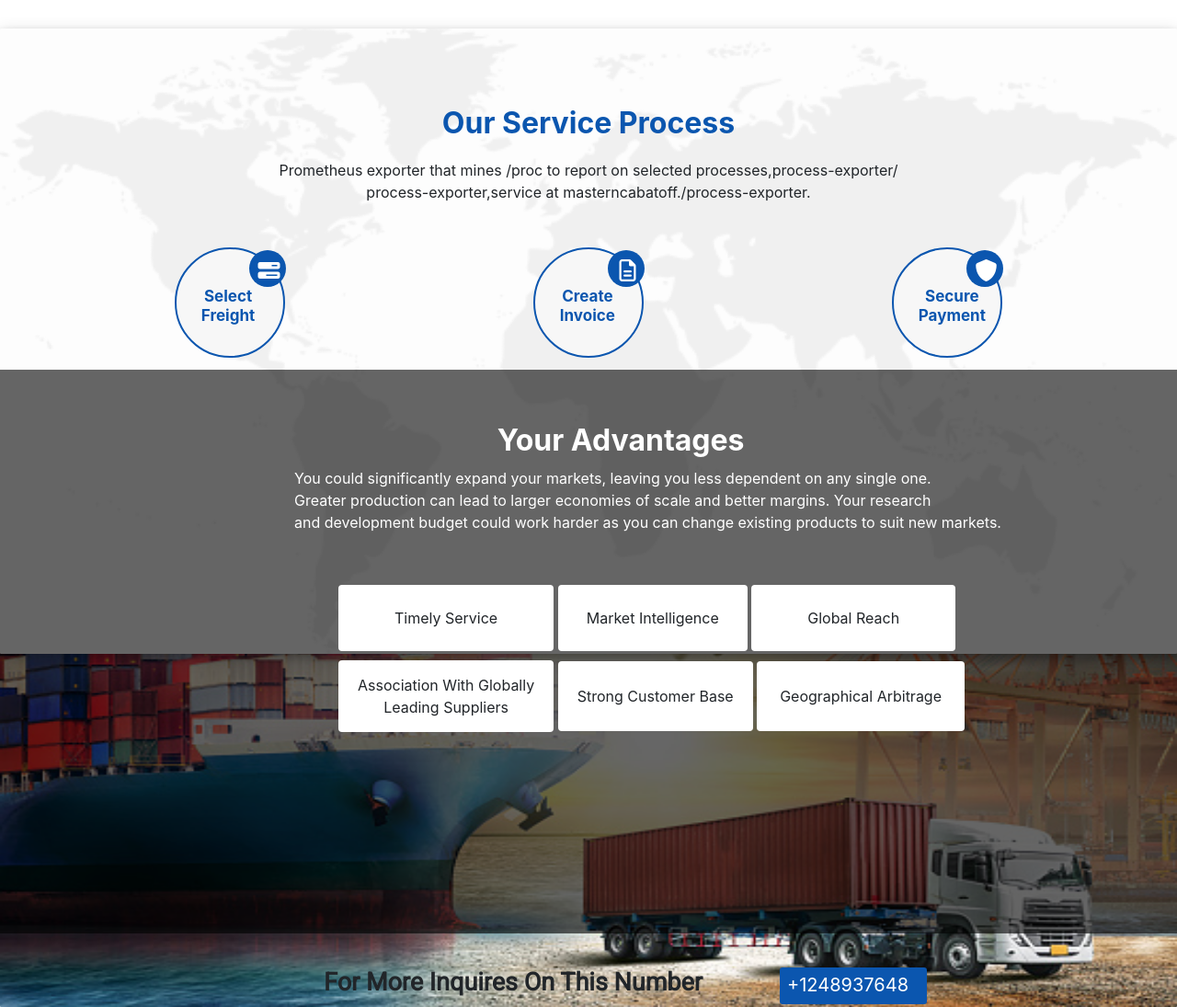
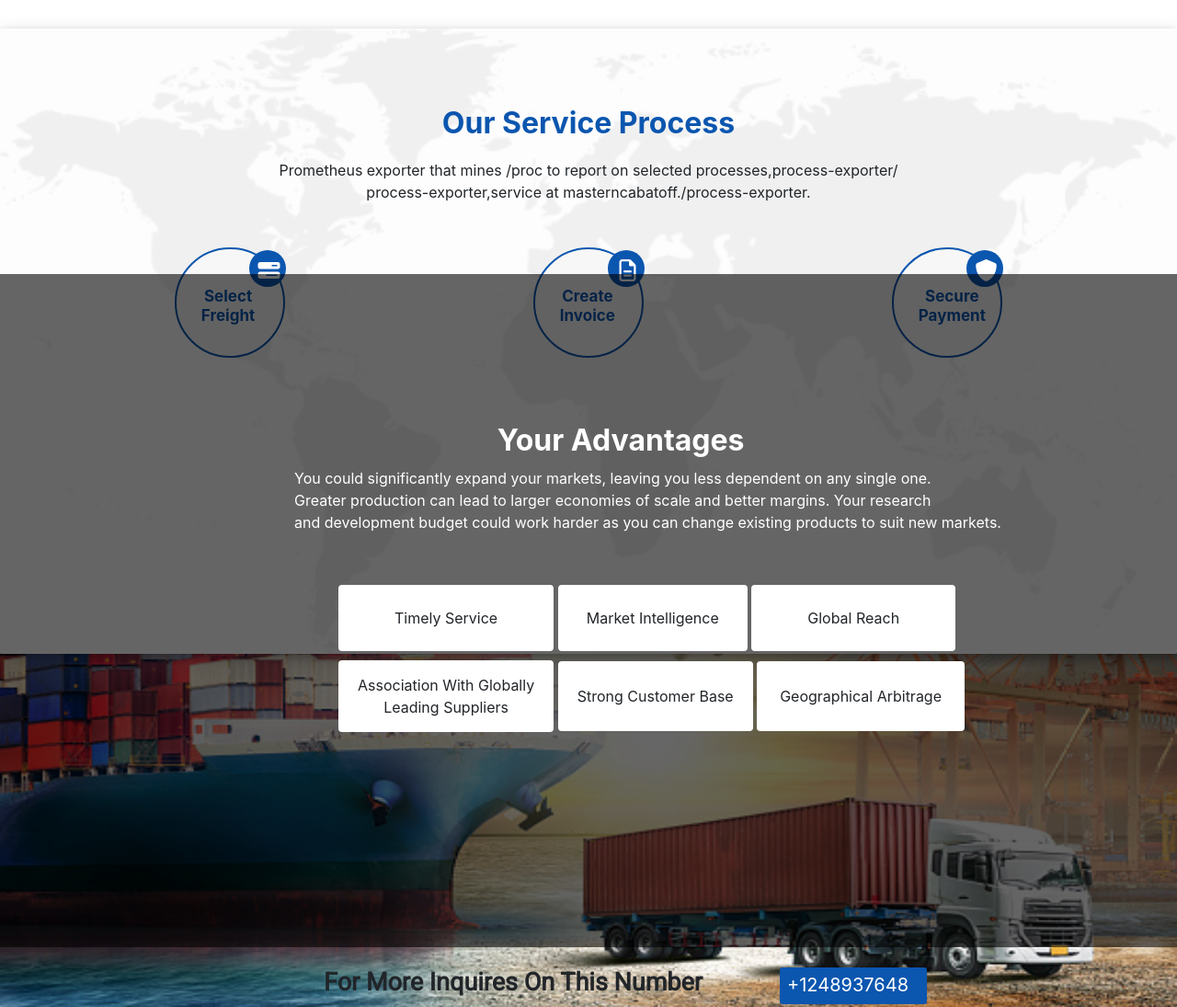
Before and after one commit to Manauwar123/smexport, a plain HTML site: page index.html in a window 1280 px wide. Shown: the part 2084-3179 px from the top of the page at 92% size. Drawn offline with nearby package versions, Linux system fonts and the light colour scheme; a script that the page names is missing.

Commit message:
Update style.css

```diff
--- a/assets/css/style.css
+++ b/assets/css/style.css
@@ -492,8 +492,8 @@ a{
   position: absolute;
   top: 0;
   left: 0;
-  margin-top: 155.4rem;
-  height: 76.6%;
+  margin-top: 148.9rem;
+  height: 91.4%;
   width: 100%;
 }
 .advantage{
```
